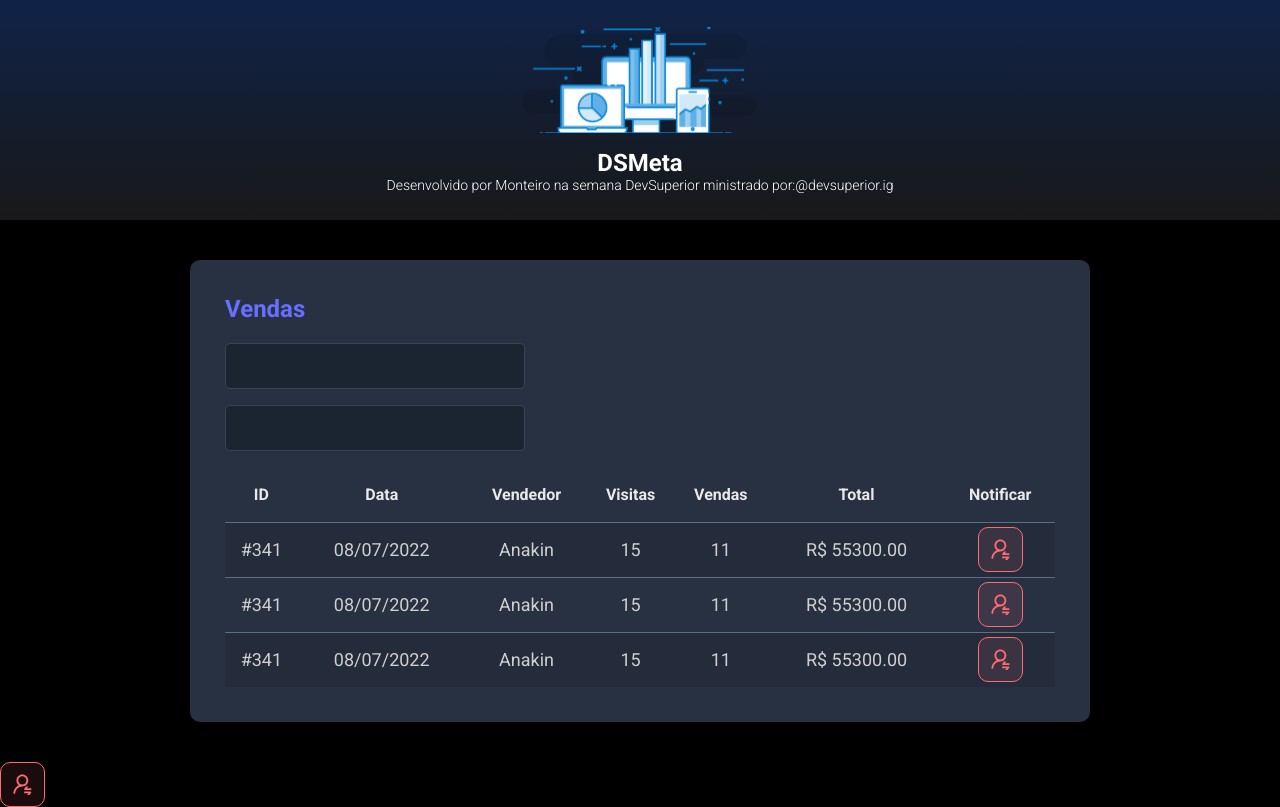
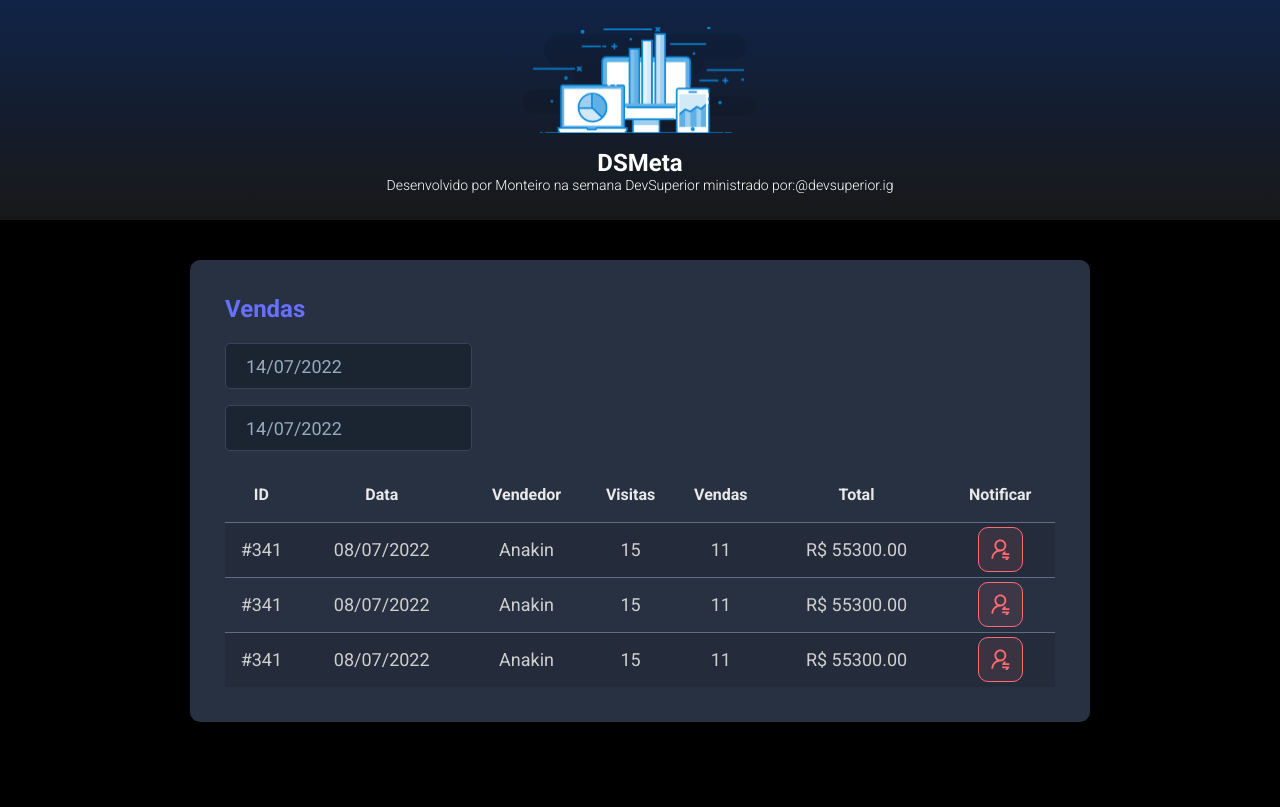
Before and after one commit to jgmonteiro1/metaproject, a React (Vite) app in the folder frontend/: page / in a window 1280 px wide. Built offline with nearby package versions, Linux system fonts and the light colour scheme.

Commit message:
Insere date picker

```diff
--- a/frontend/package.json
+++ b/frontend/package.json
@@ -8,7 +8,9 @@
     "preview": "vite preview"
   },
   "dependencies": {
+    "@types/react-datepicker": "4.4.2",
     "react": "^18.0.0",
+    "react-datepicker": "4.8.0",
     "react-dom": "^18.0.0"
   },
   "devDependencies": {
--- a/frontend/src/App.tsx
+++ b/frontend/src/App.tsx
@@ -13,7 +13,6 @@
           </div>
         </section>
       </main>
-      <NotificationButton />
     </>
   )
 }
--- a/frontend/src/components/SalesCard/index.tsx
+++ b/frontend/src/components/SalesCard/index.tsx
@@ -1,5 +1,7 @@
 import NotificationButton from '../NotificationButton'
 import './style.css'
+import DatePicker from "react-datepicker";
+import "react-datepicker/dist/react-datepicker.css";
 
 function SalesCard() {
     return (
@@ -7,10 +9,20 @@
             <h2 className="dsmeta-sales-title">Vendas</h2>
             <div>
                 <div className="dsmeta-form-control-container">
-                    <input className="dsmeta-form-control" type="text" />
+                    <DatePicker
+                        selected={new Date()}
+                        onChange={(date: Date) => { }}
+                        className="dsmeta-form-control"
+                        dateFormat="dd/MM/yyyy"
+                    />
                 </div>
                 <div className="dsmeta-form-control-container">
-                    <input className="dsmeta-form-control" type="text" />
+                    <DatePicker
+                        selected={new Date()}
+                        onChange={(date: Date) => { }}
+                        className="dsmeta-form-control"
+                        dateFormat="dd/MM/yyyy"
+                    />
                 </div>
             </div>
 
```
Also changed, not shown: 1 other file (tests, documents, lock files or other folders).
